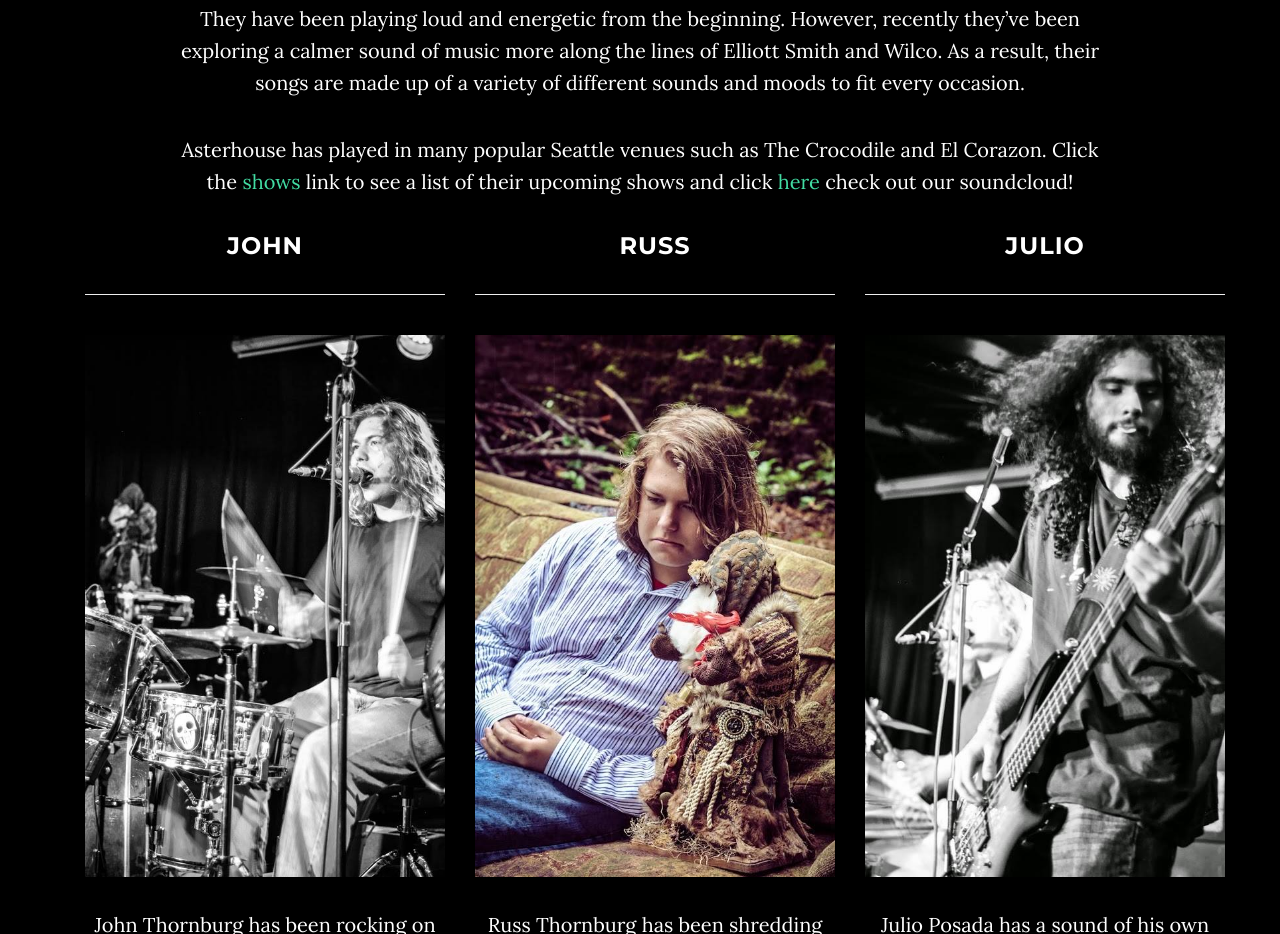
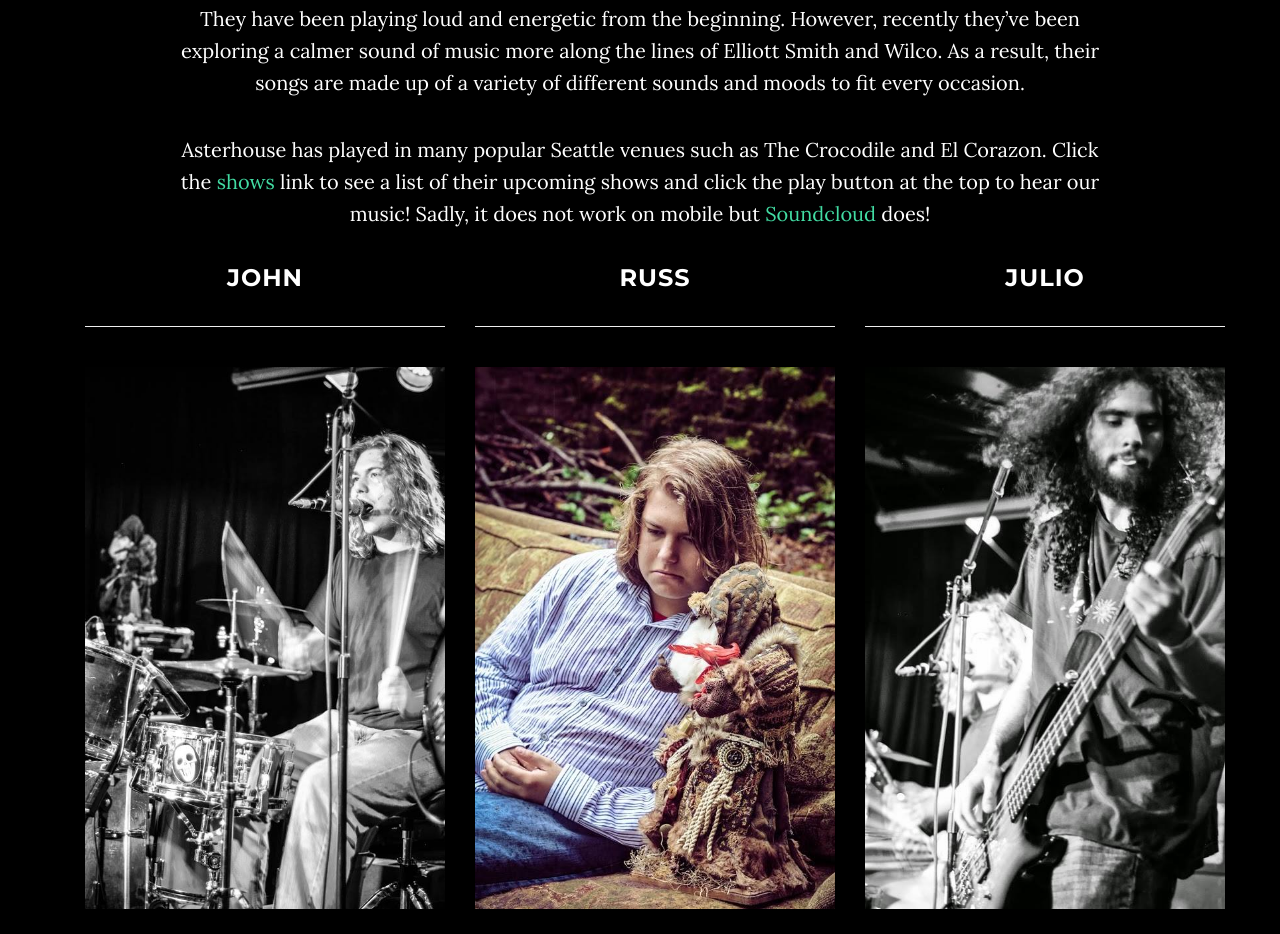
Before and after one commit to asterhouse/Asterhouse-Web, a plain HTML site: page index.html in a window 1280 px wide. Shown: the part 886-1820 px from the top of the page. Drawn offline with nearby package versions, Linux system fonts and the light colour scheme; a script that the page names is missing.

Commit message:
Fixed wording in end of About Me

```diff
--- a/index.html
+++ b/index.html
@@ -162,7 +162,7 @@
 
                 <p>They have been playing loud and energetic from the beginning. However, recently they’ve been exploring a calmer sound of music more along the lines of Elliott Smith and Wilco. As a result, their songs are made up of a variety of different sounds and moods to fit every occasion.</p>
 
-                <p>Asterhouse has played in many popular Seattle venues such as The Crocodile and El Corazon. Click the <a class="page-scroll" href="#shows">shows</a> link to see a list of their upcoming shows and click <a href="https://soundcloud.com/john-thornburg-music-page">here</a> check out our soundcloud!</p>
+                <p>Asterhouse has played in many popular Seattle venues such as The Crocodile and El Corazon. Click the <a class="page-scroll" href="#shows">shows</a> link to see a list of their upcoming shows and click the play button at the top to hear our music! Sadly, it does not work on mobile but <a href="https://soundcloud.com/john-thornburg-music-page">Soundcloud</a> does!</p>
                 <!-- <p>John, Julio and Russ are virtual "Students" of 60's/70's Classic Rock and 90's Grunge has formed their sound into something new but strangely familiar and appeals to a very WIDE Demographic of listeners.</p> -->
 
                 <!-- <p>John started taking drum lessons at the age of 6 from Seattle Legend Steve Smith. Russ started taking Guitar Lessons at the age of 9. The word "prodigy" is often used when describing both of them. Julio Posada, having only picked up the bass in 2009 has quickly developed a strong and fluent style that is truly his own.</p> -->
```
